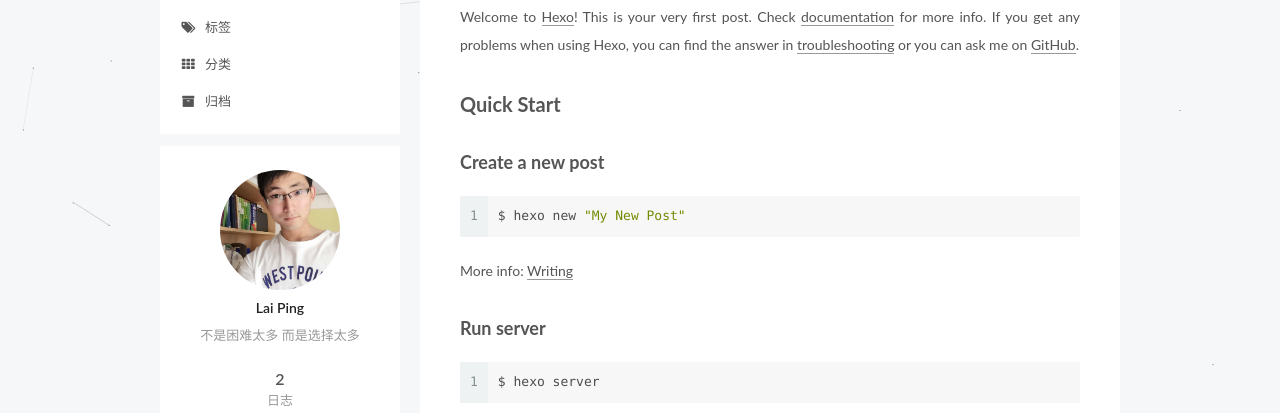
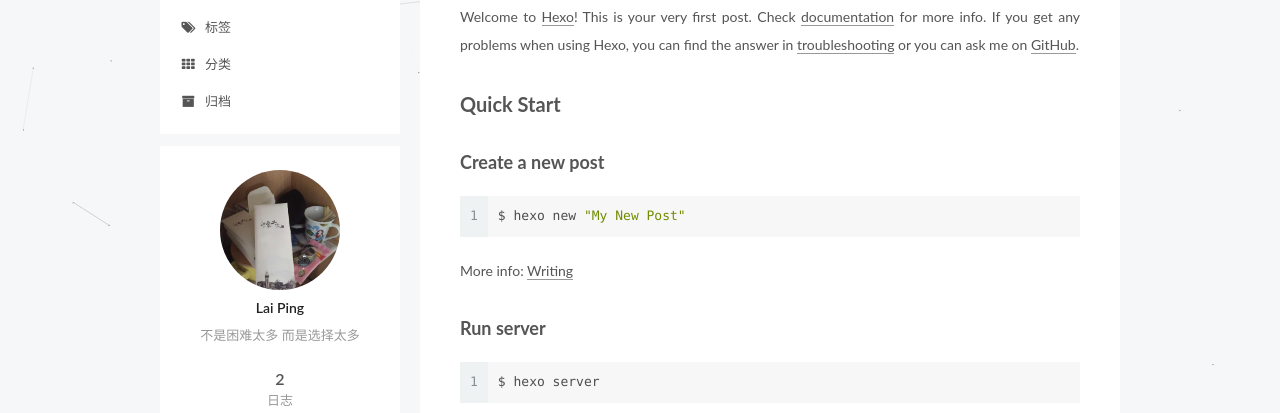
Before and after one commit to laiping816/laiping816.github.io, a plain HTML site: page index.html in a window 1280 px wide. Shown: the part 200-613 px from the top of the page. Drawn offline with Linux system fonts and the light colour scheme.

Commit message:
Site updated: 2018-10-11 19:57:24

```diff
--- a/css/main.css
+++ b/css/main.css
@@ -1943,7 +1943,7 @@ pre .javascript .function {
   width: 4px;
   height: 4px;
   border-radius: 50%;
-  background: #6ac936;
+  background: #bd4b85;
 }
 .links-of-blogroll {
   font-size: 13px;
--- a/index.html
+++ b/index.html
@@ -267,7 +267,7 @@
     <span hidden itemprop="author" itemscope itemtype="http://schema.org/Person">
       <meta itemprop="name" content="Lai Ping">
       <meta itemprop="description" content="">
-      <meta itemprop="image" content="/images/IMG.jpg">
+      <meta itemprop="image" content="/images/tx.jpg">
     </span>
 
     <span hidden itemprop="publisher" itemscope itemtype="http://schema.org/Organization">
@@ -395,7 +395,7 @@
     <span hidden itemprop="author" itemscope itemtype="http://schema.org/Person">
       <meta itemprop="name" content="Lai Ping">
       <meta itemprop="description" content="">
-      <meta itemprop="image" content="/images/IMG.jpg">
+      <meta itemprop="image" content="/images/tx.jpg">
     </span>
 
     <span hidden itemprop="publisher" itemscope itemtype="http://schema.org/Organization">
@@ -550,7 +550,7 @@
           <div class="site-author motion-element" itemprop="author" itemscope itemtype="http://schema.org/Person">
 
               <img class="site-author-image" itemprop="image"
-                src="/images/IMG.jpg"
+                src="/images/tx.jpg"
                 alt="Lai Ping" />
 
               <p class="site-author-name" itemprop="name">Lai Ping</p>
```
Also changed, not shown: 2018/06/24/git操作小结/index.html (+2 -2 lines), 2018/10/11/hello-world/index.html (+2 -2 lines), archives/2018/06/index.html (+1 -1 lines), archives/2018/10/index.html (+1 -1 lines), archives/2018/index.html (+1 -1 lines), archives/index.html (+1 -1 lines), images/IMG.JPG (deleted), images/tx.jpg (added).
